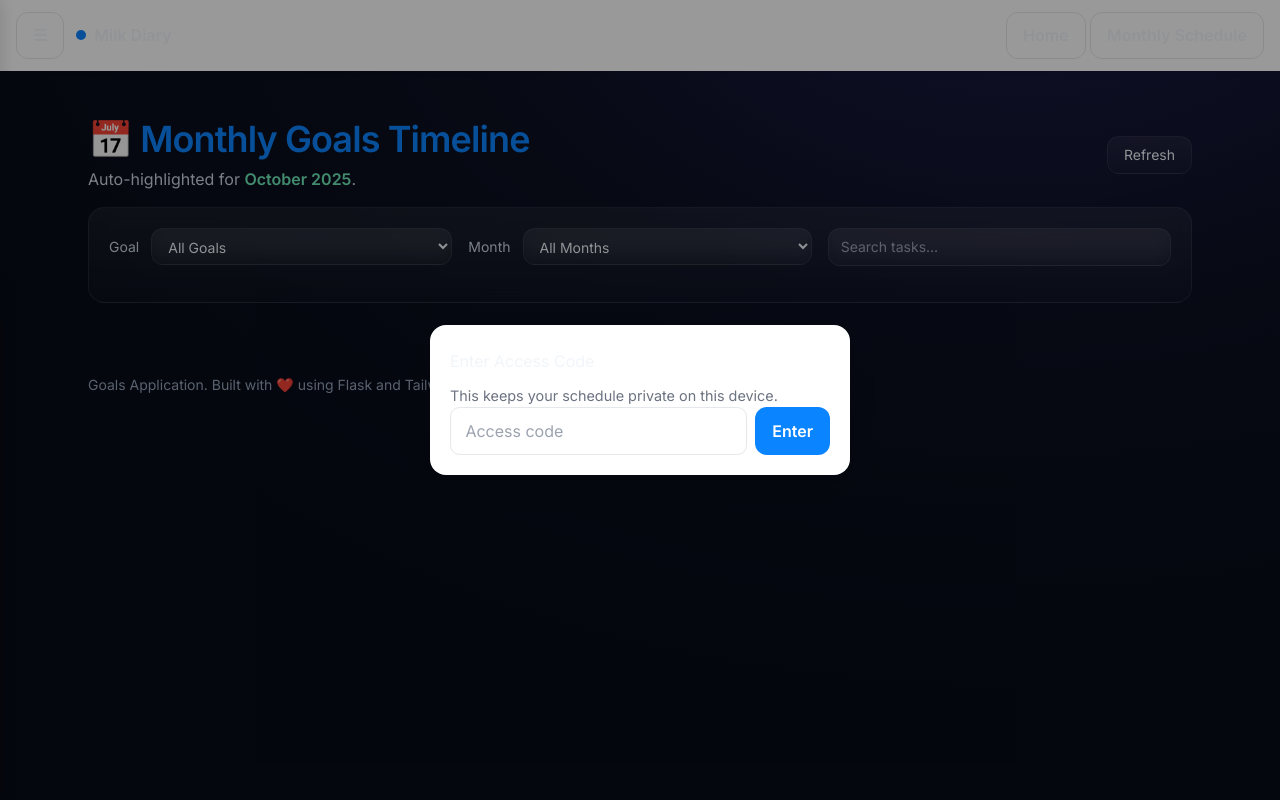
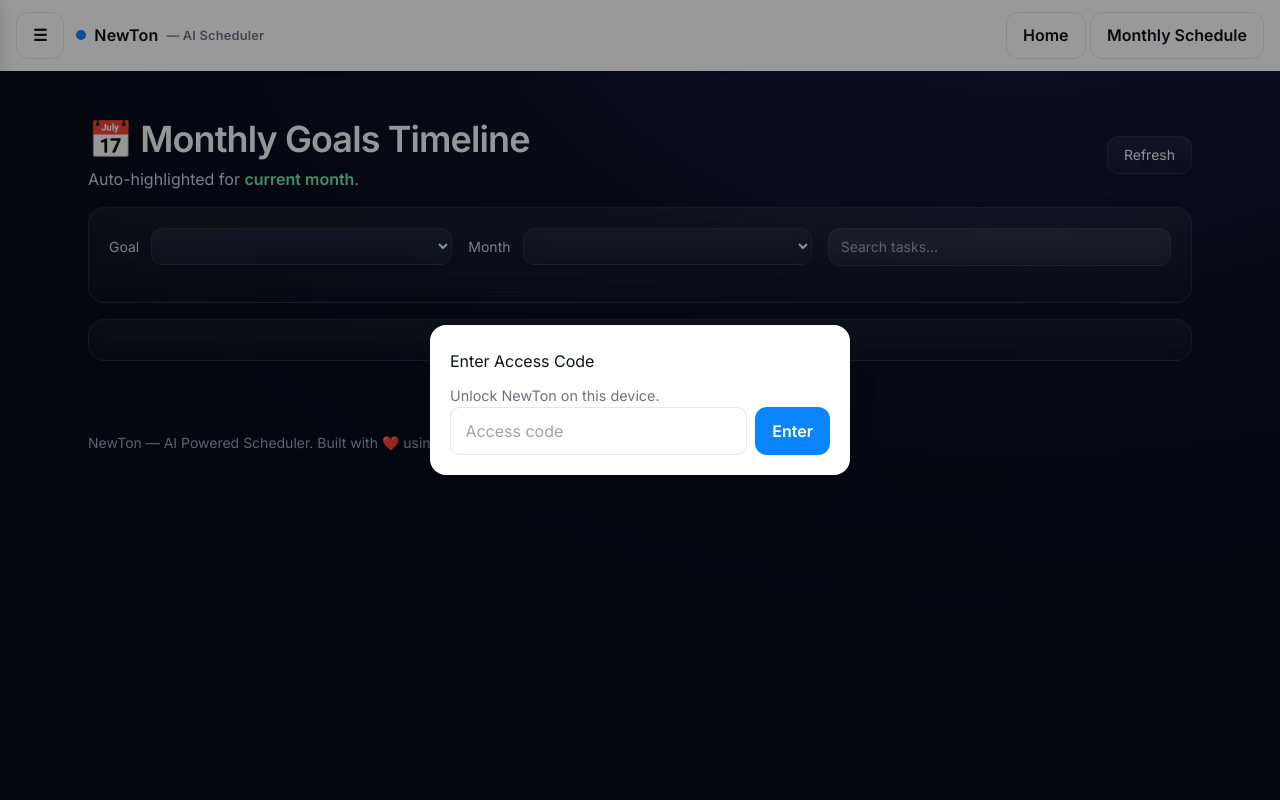
Before and after one commit to GitKaran4723/pythonAPIapp, a Flask app: template templates/monthly_schedule.html in a window 1280 px wide. Run offline with Flask 3, Linux system fonts and the light colour scheme; the template is opened without the code that fills it, so the values that code supplies are empty; some libraries are stand-ins or nearby versions.

Commit message:
Trying to create an app

```diff
--- a/templates/base.html
+++ b/templates/base.html
@@ -3,34 +3,29 @@
 <head>
   <meta charset="utf-8" />
   <meta name="viewport" content="width=device-width, initial-scale=1" />
-  <title>{% block title %}Schedule — Milk Diary{% endblock %}</title>
+  <title>{% block title %}NewTon — AI Powered Scheduler{% endblock %}</title>
 
   <!-- PWA -->
   <meta name="theme-color" content="#0b84ff" />
   <link rel="manifest" href="/manifest.webmanifest" />
   <link rel="icon" href="/static/icons/icon-192.png" sizes="192x192" />
   <link rel="apple-touch-icon" href="/static/icons/icon-192.png" />
-
   <link rel="stylesheet" href="/static/css/app.css" />
 
   <style>
-    /* --- Mobile layout helpers (lightweight, no framework) --- */
     :root {
-      --brand:#0b84ff;
-      --bg:#ffffff;
-      --ink:#0c1117;
-      --muted:#6b7280;
-      --surface:#f6f7fb;
-      --radius:16px;
+      --brand:#0b84ff; --bg:#ffffff; --ink:#0c1117; --muted:#6b7280;
+      --surface:#f6f7fb; --radius:16px;
     }
-    body { background: var(--surface); color: var(--ink); }
+    body { background: var(--surface); color: var(--ink); margin:0; }
     .appbar {
       position: sticky; top: 0; z-index: 40;
       display:flex; align-items:center; gap:.75rem;
       padding:.75rem 1rem; background:var(--bg); box-shadow:0 1px 8px rgba(0,0,0,.06);
     }
-    .brand { display:flex; align-items:center; gap:.5rem; font-weight:700; }
+    .brand { display:flex; align-items:center; gap:.5rem; font-weight:800; letter-spacing:.2px; }
     .brand .dot { width:10px; height:10px; border-radius:999px; background:var(--brand); display:inline-block; }
+    .brand small { color:var(--muted); font-weight:600; }
     .spacer { flex:1; }
     .btn, .menu a {
       display:inline-flex; align-items:center; justify-content:center;
@@ -44,11 +39,7 @@
     .container { max-width: 960px; margin: 0 auto; padding: 1rem; }
     main { margin-top: .5rem; }
 
-    /* Slide-in menu */
-    .backdrop {
-      position: fixed; inset: 0; background: rgba(0,0,0,.4);
-      display: none; z-index: 50;
-    }
+    .backdrop { position: fixed; inset: 0; background: rgba(0,0,0,.4); display: none; z-index: 50; }
     .backdrop.show { display:block; }
     .drawer {
       position: fixed; inset: 0 auto 0 0; width: 80%; max-width: 320px;
@@ -60,39 +51,25 @@
     .menu { display:flex; flex-direction:column; gap:.5rem; }
     .menu a { text-align:left; }
 
-    /* Gate modal */
-    .modal {
-      position: fixed; inset: 0; display: none; place-items: center; z-index: 70;
-      background: rgba(0,0,0,.4);
-    }
+    .modal { position: fixed; inset: 0; display: none; place-items: center; z-index: 70; background: rgba(0,0,0,.4); }
     .modal.show { display: grid; }
-    .card {
-      width:min(92vw, 420px); background:#fff; border-radius: var(--radius);
-      box-shadow:0 10px 30px rgba(0,0,0,.15); padding:1.25rem;
-    }
+    .card { width:min(92vw, 420px); background:#fff; border-radius: var(--radius); box-shadow:0 10px 30px rgba(0,0,0,.15); padding:1.25rem; }
     .card h2 { margin:.25rem 0 .75rem; }
     .field { display:flex; gap:.5rem; }
-    .field input {
-      flex:1; padding:.7rem .9rem; border:1px solid #e5e7eb; border-radius:.6rem; outline:none;
-    }
+    .field input { flex:1; padding:.7rem .9rem; border:1px solid #e5e7eb; border-radius:.6rem; outline:none; }
     .note { font-size:.9rem; color: var(--muted); margin-top:.5rem; }
 
-    /* Motivation strip */
     .motivation {
       background: linear-gradient(120deg, rgba(11,132,255,.1), rgba(11,132,255,.05));
       border:1px dashed rgba(11,132,255,.35);
       padding:1rem; border-radius:var(--radius); margin: .75rem 0 1rem;
     }
 
-    /* Bottom actions on small screens */
     @media (max-width: 768px) {
       .actions { display:none; }
-      .fab {
-        position: fixed; right: 16px; bottom: 16px; z-index: 40;
-      }
+      .fab { position: fixed; right: 16px; bottom: 16px; z-index: 40; }
     }
   </style>
-
   {% block head_extra %}{% endblock %}
 </head>
 <body>
@@ -100,7 +77,9 @@
   <header class="appbar">
     <button id="menuBtn" class="btn ghost" aria-label="Open menu">☰</button>
     <div class="brand">
-      <span class="dot"></span> <span>Milk Diary</span>
+      <span class="dot"></span>
+      <span>NewTon</span>
+      <small>— AI Scheduler</small>
     </div>
     <div class="spacer"></div>
     <div class="actions">
@@ -114,7 +93,7 @@
   <div id="backdrop" class="backdrop"></div>
   <nav id="drawer" class="drawer" aria-label="Main">
     <div style="display:flex; align-items:center; justify-content:space-between; margin-bottom: .5rem;">
-      <div class="brand"><span class="dot"></span><span>Menu</span></div>
+      <div class="brand"><span class="dot"></span><span>NewTon</span></div>
       <button id="closeDrawer" class="btn ghost" aria-label="Close menu">✕</button>
     </div>
     <div class="menu">
@@ -124,11 +103,11 @@
     </div>
   </nav>
 
-  <!-- Gate Modal -->
+  <!-- Code Gate Modal -->
   <div id="gateModal" class="modal" role="dialog" aria-modal="true" aria-labelledby="gateTitle">
     <div class="card">
       <h2 id="gateTitle">Enter Access Code</h2>
-      <p class="note">This keeps your schedule private on this device.</p>
+      <p class="note">Unlock NewTon on this device.</p>
       <div class="field">
         <input id="codeInput" type="password" placeholder="Access code" autocomplete="one-time-code" />
         <button id="codeSubmit" class="btn primary">Enter</button>
@@ -139,14 +118,11 @@
 
   <!-- Main -->
   <div class="container">
-    <!-- Motivation block shows on landing -->
     <section id="motivation" class="motivation" style="display:none;">
       <strong id="motivationLine">Consistency beats intensity. Show up today.</strong>
     </section>
 
-    {% block content %}
-    <!-- Page-specific content goes here -->
-    {% endblock %}
+    {% block content %}{% endblock %}
   </div>
 
   <!-- Floating Install on mobile -->
@@ -156,7 +132,7 @@
 
   <script src="/static/js/pwa.js"></script>
   <script>
-    // ---------- Drawer ----------
+    // Drawer
     const drawer = document.getElementById('drawer');
     const backdrop = document.getElementById('backdrop');
     const menuBtn = document.getElementById('menuBtn');
@@ -169,17 +145,14 @@
     closeDrawer?.addEventListener('click', () => toggleDrawer(false));
     backdrop?.addEventListener('click', () => toggleDrawer(false));
 
-    // ---------- Install Buttons (wire to beforeinstallprompt from pwa.js if desired) ----------
+    // Install buttons
     let deferredPromptEvent = null;
     const installButtons = [document.getElementById('installBtn'), document.getElementById('installBtn2'), document.getElementById('installBtn3')].filter(Boolean);
-
-    // Capture event here (some browsers need this in page scope)
     window.addEventListener('beforeinstallprompt', (e) => {
       e.preventDefault();
       deferredPromptEvent = e;
       installButtons.forEach(b => b.hidden = false);
     });
-
     installButtons.forEach(btn => btn.addEventListener('click', async () => {
       if (!deferredPromptEvent) return;
       deferredPromptEvent.prompt();
@@ -188,10 +161,9 @@
       installButtons.forEach(b => b.hidden = true);
     }));
 
-    // ---------- Code Gate ----------
-    // Set ACCESS_CODE via Flask: render_template(..., access_code='YOURCODE')
+    // Code Gate
     const ACCESS_CODE = "{{ access_code|default('1234') }}";
-    const GATE_KEY = 'md_gate_ok_v1';
+    const GATE_KEY = 'newton_gate_ok_v1';
 
     const gateModal = document.getElementById('gateModal');
     const codeInput = document.getElementById('codeInput');
@@ -201,31 +173,21 @@
     const motivationLine = document.getElementById('motivationLine');
 
     const LINES = [
-      "Consistency beats intensity. Show up today.",
-      "Small steps daily lead to big results.",
-      "Done is better than perfect — keep moving.",
-      "Discipline is choosing what you want most over what you want now.",
-      "Your future self is watching. Don’t skip today."
+      "Consistency compounds — schedule it, ship it.",
+      "Tiny slots daily beat marathon sessions.",
+      "Plan. Act. Review. Repeat.",
+      "Your calendar is your strategy.",
+      "NewTon tip: protect your focus blocks."
     ];
 
-    function pickLine() {
-      motivationLine.textContent = LINES[Math.floor(Math.random()*LINES.length)];
-    }
+    const pickLine = () => motivationLine.textContent = LINES[Math.floor(Math.random()*LINES.length)];
 
     function showGateIfNeeded() {
       const ok = localStorage.getItem(GATE_KEY);
-      if (ok === 'yes') {
-        // Already unlocked
-        motivation.style.display = 'block';
-        pickLine();
-        return;
-      }
+      if (ok === 'yes') { motivation.style.display = 'block'; pickLine(); return; }
       gateModal.classList.add('show');
       setTimeout(() => codeInput?.focus(), 50);
     }
-
-    codeSubmit?.addEventListener('click', tryUnlock);
-    codeInput?.addEventListener('keydown', (e) => { if (e.key === 'Enter') tryUnlock(); });
 
     function tryUnlock() {
       const val = (codeInput?.value || "").trim();
@@ -240,10 +202,11 @@
       }
     }
 
-    // Run on load
+    codeSubmit?.addEventListener('click', tryUnlock);
+    codeInput?.addEventListener('keydown', (e) => { if (e.key === 'Enter') tryUnlock(); });
+
     window.addEventListener('load', showGateIfNeeded);
   </script>
-
   {% block body_extra %}{% endblock %}
 </body>
 </html>
--- a/templates/monthly_schedule.html
+++ b/templates/monthly_schedule.html
@@ -1,58 +1,86 @@
 {# templates/monthly_schedule.html #}
 {% extends "base.html" %}
-{% block title %}Monthly Schedule{% endblock %}
-{% block content %}
+{% block title %}Monthly Schedule — NewTon{% endblock %}
 
-  <!-- Tailwind CDN -->
+{% block head_extra %}
+  <!-- Tailwind & Fonts (scoped to this page only) -->
   <script src="https://cdn.tailwindcss.com"></script>
   <link href="https://fonts.googleapis.com/css2?family=Poppins:wght@400;600;700&family=Inter:wght@400;600&display=swap" rel="stylesheet">
 
   <style>
-    html, body { background: radial-gradient(1200px 800px at 80% -10%, #1e1b4b 0%, #0b1020 50%, #070b16 100%) fixed; }
+    /* Page background + glass aesthetics */
+    html, body {
+      background: radial-gradient(1200px 800px at 80% -10%, #1e1b4b 0%, #0b1020 50%, #070b16 100%) fixed;
+    }
     body { font-family: Inter, system-ui, -apple-system, Segoe UI, Roboto, "Helvetica Neue", Arial; }
-    .glass { background: linear-gradient(180deg, rgba(255,255,255,0.06), rgba(255,255,255,0.02)); backdrop-filter: blur(8px); border: 1px solid rgba(255,255,255,0.08); }
-    .timeline::before { content:""; position:absolute; left:1rem; top:0; bottom:0; width:3px; background: linear-gradient(180deg, rgba(124,58,237,0.0), rgba(124,58,237,0.6), rgba(59,130,246,0.0)); }
+
+    .glass {
+      background: linear-gradient(180deg, rgba(255,255,255,0.06), rgba(255,255,255,0.02));
+      backdrop-filter: blur(8px);
+      border: 1px solid rgba(255,255,255,0.08);
+    }
+
+    .timeline::before {
+      content:""; position:absolute; left:1rem; top:0; bottom:0; width:3px;
+      background: linear-gradient(180deg, rgba(124,58,237,0.0), rgba(124,58,237,0.6), rgba(59,130,246,0.0));
+    }
+
     .now-pulse { animation: pulse 2s infinite; }
-    @keyframes pulse { 0%{box-shadow:0 0 0 0 rgba(16,185,129,0.45);} 70%{box-shadow:0 0 0 12px rgba(16,185,129,0);} 100%{box-shadow:0 0 0 0 rgba(16,185,129,0);} }
+    @keyframes pulse {
+      0%{box-shadow:0 0 0 0 rgba(16,185,129,0.45);}
+      70%{box-shadow:0 0 0 12px rgba(16,185,129,0);}
+      100%{box-shadow:0 0 0 0 rgba(16,185,129,0);}
+    }
+
+    /* Make filters stick under the app bar on mobile */
+    .sticky-filters {
+      position: sticky; top: 64px; z-index: 20;
+    }
   </style>
+{% endblock %}
 
-<body class="min-h-screen text-slate-100">
+{% block content %}
   <!-- Header -->
-  <header class="max-w-6xl mx-auto px-4 md:px-6 pt-8 pb-4">
+  <header class="max-w-6xl mx-auto px-4 md:px-6 pt-6 md:pt-8 pb-4">
     <div class="flex items-start md:items-center gap-4 flex-col md:flex-row">
       <div class="flex-1">
-        <h1 class="text-3xl md:text-4xl font-bold tracking-tight">📅 Monthly Goals Timeline</h1>
-        <p class="text-slate-300 mt-2">Auto-highlighted for <span id="currentMonthLabel" class="font-semibold text-emerald-300">current month</span>.</p>
+        <h1 class="text-3xl md:text-4xl font-bold tracking-tight text-slate-50">📅 Monthly Goals Timeline</h1>
+        <p class="text-slate-300 mt-2">
+          Auto-highlighted for <span id="currentMonthLabel" class="font-semibold text-emerald-300">current month</span>.
+        </p>
       </div>
       <div class="flex gap-2">
-        <button id="refreshBtn" class="glass rounded-xl px-4 py-2 text-sm hover:ring-2 ring-violet-500">Refresh</button>
+        <button id="refreshBtn" class="glass rounded-xl px-4 py-2 text-sm hover:ring-2 ring-violet-500 text-slate-100">Refresh</button>
       </div>
     </div>
   </header>
 
   <!-- Controls -->
-  <section class="max-w-6xl mx-auto px-4 md:px-6">
+  <section class="max-w-6xl mx-auto px-4 md:px-6 sticky-filters">
     <div class="glass rounded-2xl p-4 md:p-5">
       <div class="grid grid-cols-1 md:grid-cols-3 gap-3 md:gap-4 items-center">
         <!-- Goal filter -->
         <div class="flex gap-3 items-center">
           <label class="text-sm text-slate-300 shrink-0">Goal</label>
-<select id="goalFilter"
-  class="w-full glass rounded-xl px-3 py-2 text-sm text-slate-100 bg-slate-900/70
-         focus:outline-none focus:ring-2 ring-violet-500">
-</select>        </div>
+          <select id="goalFilter"
+                  class="w-full glass rounded-xl px-3 py-2 text-sm text-slate-100 bg-slate-900/70
+                         focus:outline-none focus:ring-2 ring-violet-500"></select>
+        </div>
 
         <!-- Month filter -->
         <div class="flex gap-3 items-center">
           <label class="text-sm text-slate-300 shrink-0">Month</label>
-          <select id="monthFilter" class="w-full glass rounded-xl px-3 py-2 text-sm text-slate-100 bg-slate-900/70
-         focus:outline-none focus:ring-2 ring-violet-500"></select>
+          <select id="monthFilter"
+                  class="w-full glass rounded-xl px-3 py-2 text-sm text-slate-100 bg-slate-900/70
+                         focus:outline-none focus:ring-2 ring-violet-500"></select>
         </div>
 
         <!-- Search -->
         <div class="flex items-center gap-3">
-          <input id="searchBox" placeholder="Search tasks…" class="w-full bg-transparent glass rounded-xl px-3 py-2 text-sm focus:outline-none focus:ring-2 ring-violet-500" />
-          <button id="clearSearch" class="hidden text-xs px-3 py-2 rounded-lg bg-slate-800/60 hover:bg-slate-800">Clear</button>
+          <input id="searchBox" placeholder="Search tasks…"
+                 class="w-full bg-transparent glass rounded-xl px-3 py-2 text-sm text-slate-100
+                        focus:outline-none focus:ring-2 ring-violet-500" />
+          <button id="clearSearch" class="hidden text-xs px-3 py-2 rounded-lg bg-slate-800/60 hover:bg-slate-800 text-slate-200">Clear</button>
         </div>
       </div>
 
@@ -61,17 +89,35 @@
     </div>
   </section>
 
+  <!-- Summary strip -->
+  <section class="max-w-6xl mx-auto px-4 md:px-6 pt-4">
+    <div id="summaryStrip" class="glass rounded-2xl p-4 md:p-5 text-slate-200 flex flex-wrap gap-4 text-sm">
+      <!-- Filled by JS: counts, months covered, etc. -->
+    </div>
+  </section>
+
   <!-- Timeline -->
-  <main class="max-w-6xl mx-auto px-4 md:px-6 py-8">
+  <main class="max-w-6xl mx-auto px-4 md:px-6 py-6 md:py-8">
     <div id="timeline" class="relative timeline pl-10 space-y-6"></div>
+
+    <!-- Empty state -->
+    <div id="emptyState" class="hidden glass rounded-2xl p-8 text-center text-slate-300">
+      <p class="text-lg mb-2">No matching tasks.</p>
+      <p class="text-sm">Try clearing the search or selecting a different month/goal.</p>
+    </div>
   </main>
 
   <footer class="max-w-6xl mx-auto px-4 md:px-6 pb-12 text-sm text-slate-400">
-    Goals Application. Built with ❤️ using Flask and TailwindCSS.
+    NewTon — AI Powered Scheduler. Built with ❤️ using Flask & TailwindCSS.
   </footer>
+{% endblock %}
 
+{% block body_extra %}
   <!-- Items from Flask -->
   <script>
+    // Expect either:
+    // 1) Array-of-arrays where row 0 is headers: [["id","Goals","prep_phase","month_year","to_do"], [1,...], ...]
+    // 2) Array-of-objects: [{id:1, Goals:"...", prep_phase:"...", month_year:"...", to_do:"..."}, ...]
     const ITEMS = {{ items|tojson|safe if items is defined else '[]' }};
   </script>
 
@@ -148,6 +194,21 @@
       return `<span class="px-2 py-1 rounded-full ${s.badge}">${g}</span>`;
     }).join("");
 
+    // Summary strip (counts)
+    function renderSummary(rows) {
+      const months = unique(rows.map(r => (r.month_year||"").toLowerCase()).filter(Boolean));
+      const goalCounts = rows.reduce((a,r)=>((a[r.Goals]= (a[r.Goals]||0)+1), a), {});
+      const total = rows.length;
+      const parts = [
+        `<span><strong>${total}</strong> tasks</span>`,
+        `<span><strong>${months.length}</strong> months</span>`,
+        `<span><strong>${Object.keys(goalCounts).length}</strong> goals</span>`
+      ];
+      document.getElementById('summaryStrip').innerHTML = `
+        <div class="flex gap-3 items-center">${parts.map(p=>`<span class="px-2 py-1 rounded-lg bg-slate-800/60 border border-slate-700/60">${p}</span>`).join("")}</div>
+      `;
+    }
+
     // ---------- Build & Render ----------
     function buildView(filterGoal="ALL", monthSel="ALL", search="") {
       const s = (search||"").trim().toLowerCase();
@@ -164,6 +225,10 @@
       // Group by month and render only matching (if month filter set)
       const byMonth = groupBy(rows, r=>(r.month_year||"").toLowerCase());
       const keys = sortMonthKeys(Object.keys(byMonth));
+      renderSummary(rows);
+      // show/hide empty state
+      document.getElementById('emptyState').classList.toggle('hidden', rows.length>0);
+
       return keys.map(k=>{
         const items = byMonth[k]||[];
         const byGoal = groupBy(items, it=>it.Goals||"");
@@ -174,14 +239,17 @@
 
     function taskCard(task) {
       const s = STYLE[task.Goals] || { badge:"bg-slate-700/50 border border-slate-600/40 text-slate-200", ring:"ring-slate-600/30", dot:"bg-slate-400" };
+      const phase = task.prep_phase ? `<span class="text-[10px] px-1.5 py-0.5 rounded bg-slate-800/70 border border-slate-700/60">Phase ${task.prep_phase}</span>` : ``;
+      // Optional: id to anchor/link if present
+      const anchor = task.id ? `id="task-${task.id}"` : "";
       return `
-        <div class="glass rounded-xl p-3 ring-1 ${s.ring}">
+        <div ${anchor} class="glass rounded-xl p-3 ring-1 ${s.ring}">
           <div class="flex items-start gap-3">
             <div class="mt-1"><div class="h-2.5 w-2.5 rounded-full ${s.dot}"></div></div>
             <div class="flex-1">
               <div class="flex items-center gap-2 flex-wrap mb-1">
                 <span class="text-xs px-2 py-1 rounded-full ${s.badge}">${task.Goals || "Goal"}</span>
-                ${task.prep_phase ? `<span class="text-[10px] px-1.5 py-0.5 rounded bg-slate-800/70 border border-slate-700/60">Phase ${task.prep_phase}</span>` : ``}
+                ${phase}
               </div>
               <div class="text-sm leading-snug text-slate-100">${task.to_do || ""}</div>
             </div>
@@ -196,7 +264,7 @@
       const head = `
         <div class="flex items-center gap-2">
           <div class="h-3.5 w-3.5 rounded-full ${m.isNow ? 'bg-emerald-400 now-pulse' : 'bg-violet-400'}"></div>
-          <h3 class="text-lg md:text-xl font-semibold">${m.pretty}${nowBadge}</h3>
+          <h3 class="text-lg md:text-xl font-semibold text-slate-100">${m.pretty}${nowBadge}</h3>
         </div>
       `;
       const goalSections = m.goals.map(g=>{
@@ -231,6 +299,8 @@
     // ---------- Wiring ----------
     const searchBox = document.getElementById("searchBox");
     const clearSearch = document.getElementById("clearSearch");
+    const goalFilter = document.getElementById("goalFilter");
+    const monthFilter = document.getElementById("monthFilter");
 
     function applyRender() {
       render(buildView(
@@ -250,5 +320,4 @@
     // Initial render
     applyRender();
   </script>
-</body>
 {% endblock %}
```
Also changed, not shown: templates/index.html (+4 -4 lines).
